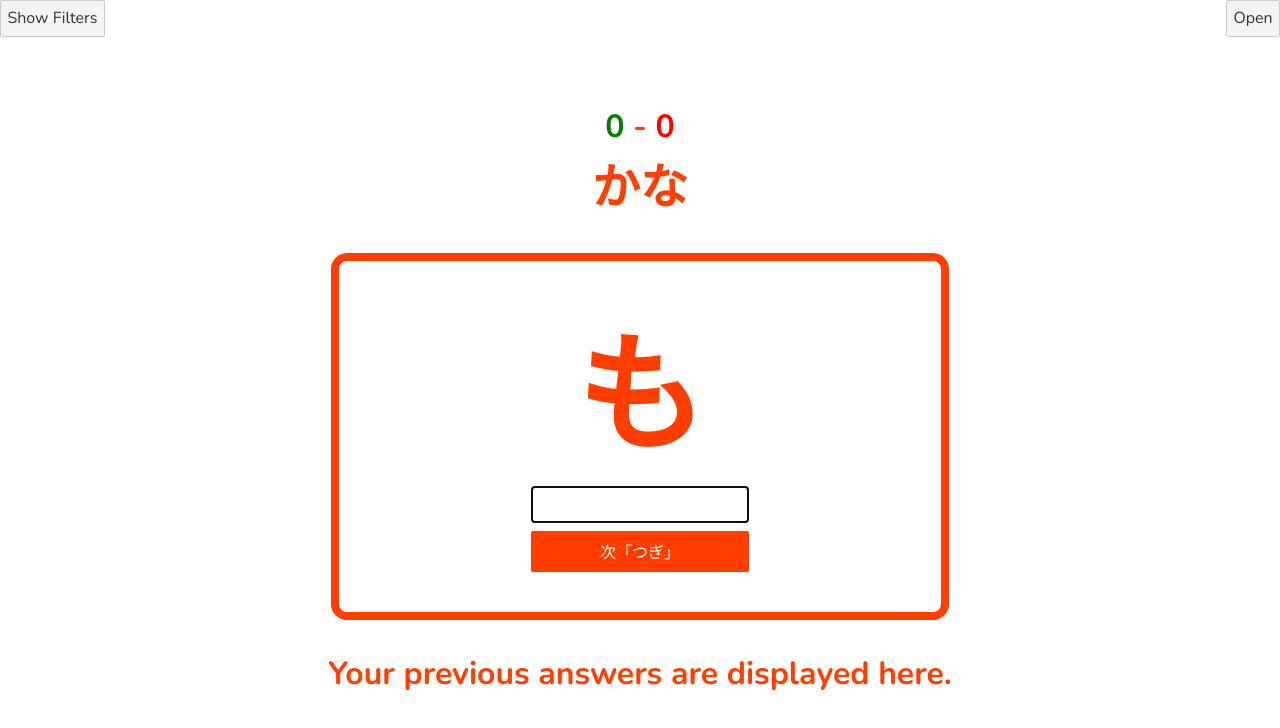
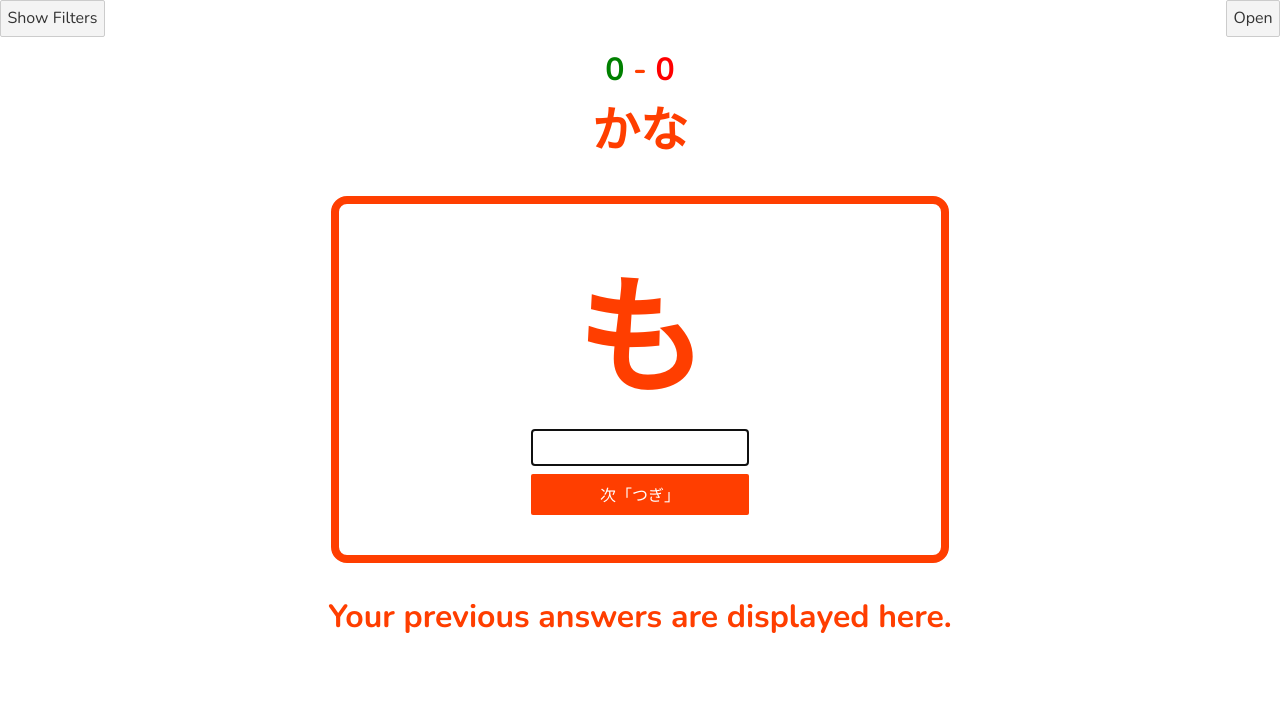
Before and after one commit to PivotStick/japaquiz, a Svelte app: page / in a window 1280 px wide. Shown: the top 728 px of the page. Built offline with nearby package versions, Linux system fonts and the light colour scheme.

Commit message:
Page Transition added

```diff
--- a/public/global.css
+++ b/public/global.css
@@ -80,8 +80,6 @@ main {
 	align-items: center;
 	justify-content: center;
 
-	min-height: 100vh;
-
 	box-sizing: border-box;
-	padding: 4em 0;
+	padding: 3em 0;
 }
--- a/src/components/Infinite.svelte
+++ b/src/components/Infinite.svelte
@@ -1,4 +1,5 @@
 <script>
+    import { slide, scale, fly } from "svelte/transition";
     import kana from "../kana";
     import Filters from "./Filters.svelte";
     import MultiQuizz from "./MultiQuizz.svelte";
@@ -23,7 +24,7 @@
     $: characters = getCharacters(wanted);
 </script>
 
-<main>
+<main transition:slide>
     <Filters bind:group={wanted} {choices} />
 	<MultiQuizz
 		heading="かな"
--- a/src/components/Kanji.svelte
+++ b/src/components/Kanji.svelte
@@ -1,4 +1,5 @@
 <script>
+    import { slide, scale } from "svelte/transition";
     import kanji from "../kanji";
     import Filters from "./Filters.svelte";
     import MultiQuizz from "./MultiQuizz.svelte";
@@ -23,7 +24,7 @@
     $: characters = getCharacters(wanted);
 </script>
 
-<main>
+<main transition:slide>
     <Filters bind:group={wanted} {choices} />
     <MultiQuizz
         heading="漢字"
```
Also changed, not shown: public/build/bundle.js, 2 other files (tests, documents, lock files or other folders).
